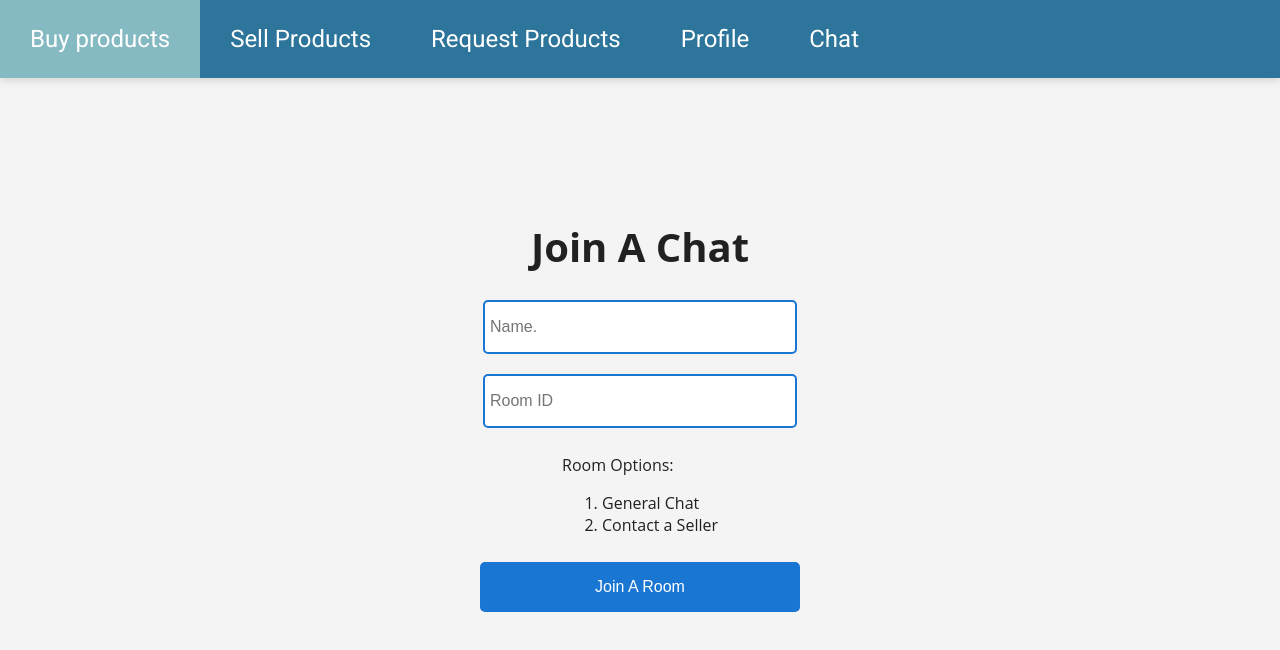
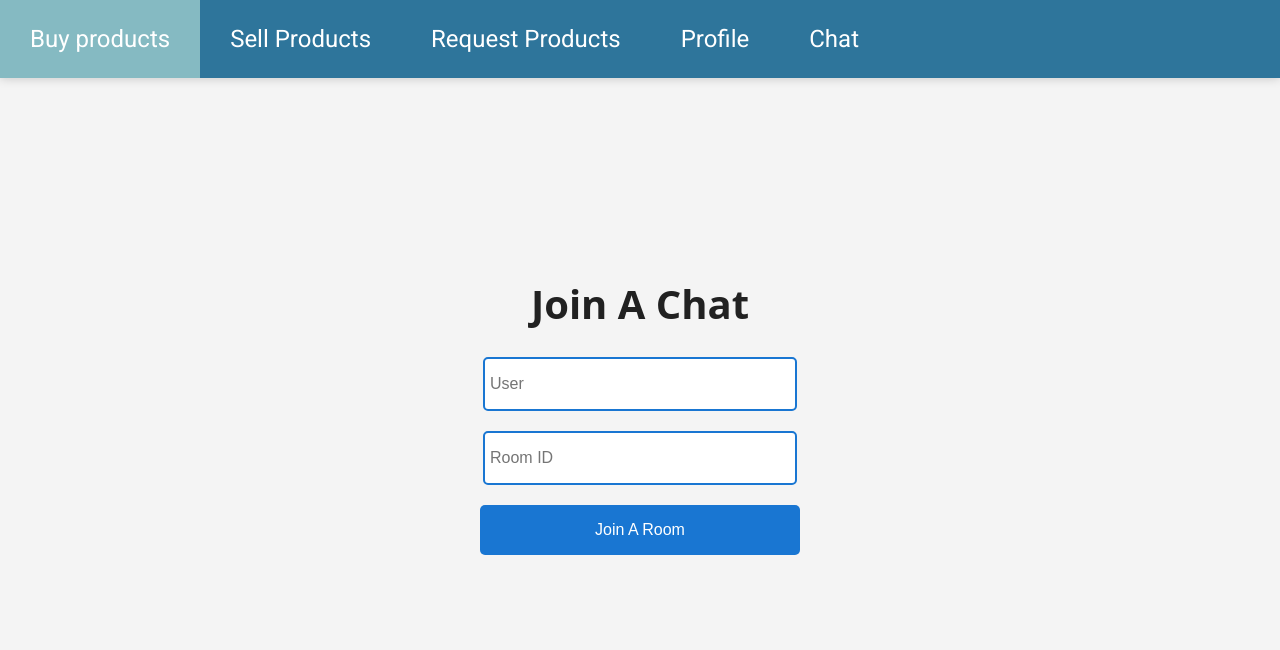
Before and after one commit to Sadhika1012/CampusKart, a React (Create React App) app in the folder frontend/: page /chat in a window 1280 px wide. Shown: the top 650 px of the page. Built offline with nearby package versions, Linux system fonts and the light colour scheme; no server answers.

Commit message:
Updated Chat.js

```diff
--- a/frontend/src/Chat.js
+++ b/frontend/src/Chat.js
@@ -1,13 +1,13 @@
-import './Chat.css'
+import "./Chat.css";
 import io from "socket.io-client";
-import { useState, useEffect } from "react";
+import { useState,useEffect } from "react";
 import ChatForm from "./ChatForm";
 
 const socket = io.connect("http://localhost:8080");
 
 function Chat() {
   const storedUsername = localStorage.getItem('username');
-  const [username, setUsername] = useState(storedUsername || "");
+  const [username, setUsername] = useState("");
   const [room, setRoom] = useState("");
   const [showChat, setShowChat] = useState(false);
 
@@ -19,21 +19,8 @@ function Chat() {
 
   const joinRoom = () => {
     if (username !== "" && room !== "") {
-      if (room === "1") {
-        socket.emit("join_room", room);
-        setShowChat(true);
-      } else if (room === "2") {
-        socket.emit("join_room", room);
-        setShowChat(true);
-        // Display "How can I help you?" message
-        socket.emit("send_message", {
-          room: room,
-          message: "How can I help you?",
-          sender: "System"
-        });
-      } else {
-        alert("Invalid room. Please choose one of the specified rooms.");
-      }
+      socket.emit("join_room", room);
+      setShowChat(true);
     }
   };
 
@@ -44,7 +31,7 @@ function Chat() {
           <h3>Join A Chat</h3>
           <input
             type="text"
-            placeholder="Name."
+            placeholder="User"
             value={username}
             onChange={(event) => {
               setUsername(event.target.value);
@@ -57,19 +44,13 @@ function Chat() {
               setRoom(event.target.value);
             }}
           />
-          <div className="roomOptions">
-            <p>Room Options:</p>
-            <ol>
-              <li onClick={() => setRoom("general")}>General Chat</li>
-              <li onClick={() => setRoom("contact-seller")}>Contact a Seller</li>
-            </ol>
-          </div>
           <button onClick={joinRoom}>Join A Room</button>
         </div>
       ) : (
         <ChatForm socket={socket} username={username} room={room} />
       )}
     </div>
-  );}
+  );
+}
 
-  export default Chat;
+export default Chat;
```
